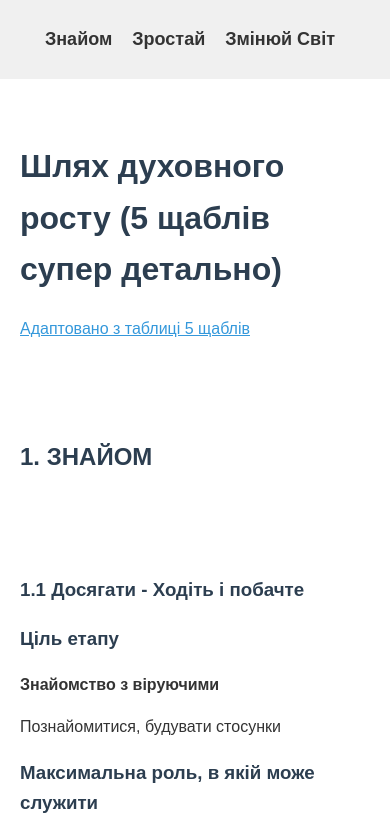
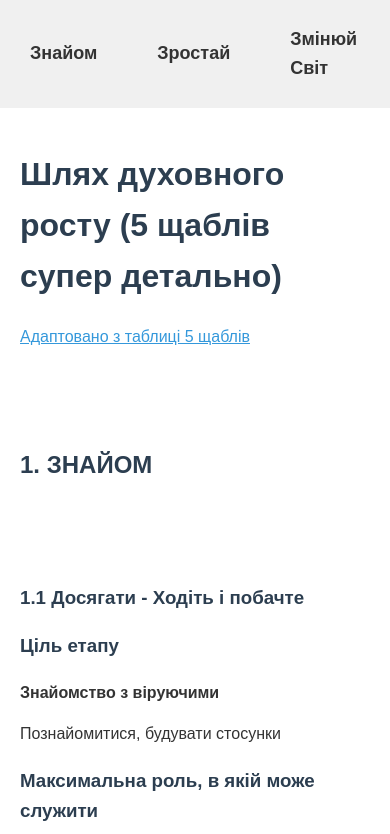
Before and after one commit to lviv-igor/etapy, a plain HTML site: page index.html in a window 390 px wide. Shown: the top 834 px of the page. Drawn offline with Linux system fonts and the light colour scheme.

Commit message:
Update index.html

```diff
--- a/index.html
+++ b/index.html
@@ -4,7 +4,7 @@
     <meta charset="UTF-8">
     <meta name="viewport" content="width=device-width, initial-scale=1.0">
     <title>Шлях духовного росту</title>
-    <style>
+     <style>
         body {
             font-family: Arial, sans-serif;
             margin: 0;
@@ -15,10 +15,8 @@
         .navbar {
             background-color: #f0f0f0;
             padding: 15px 0;
-            position: fixed;
+            position: sticky;
             top: 0;
-            left: 0;
-            right: 0;
             z-index: 1000;
         }
         .navbar ul {
@@ -27,10 +25,10 @@
             margin: 0;
             display: flex;
             justify-content: center;
-            flex-wrap: center;
+            align-items: center;
         }
         .navbar > ul > li {
-            margin-right: 20px;
+            margin: 0 20px;
             position: relative;
         }
         .navbar a {
@@ -61,7 +59,7 @@
             text-decoration: none;
             display: block;
             text-align: left;
-            font-size: 16px
+            font-size: 16px;
         }
         .navbar .submenu a:hover {
             background-color: #ddd;
@@ -70,7 +68,6 @@
             padding: 20px;
             max-width: 800px;
             margin: 0 auto;
-
         }
         h1, h2, h3, h4 {
             color: #2c3e50;
@@ -85,32 +82,6 @@
         }
         ul {
             padding-left: 20px;
-        }
-
-        @media (max-width: 768px) {
-            .navbar {
-                overflow-x: auto;
-                white-space: nowrap;
-            }
-            .navbar ul {
-                flex-wrap: nowrap;
-            }
-            .navbar > ul > li {
-                margin-right: 10px;
-            }
-            .navbar a {
-                padding: 10px 5px;
-            }
-            .content {
-                padding-top: 120px;
-            }
-            .navbar .submenu {
-                position: static;
-                display: none;
-            }
-            .navbar li:hover .submenu {
-                display: block;
-            }
         }
     </style>
 </head>
```
